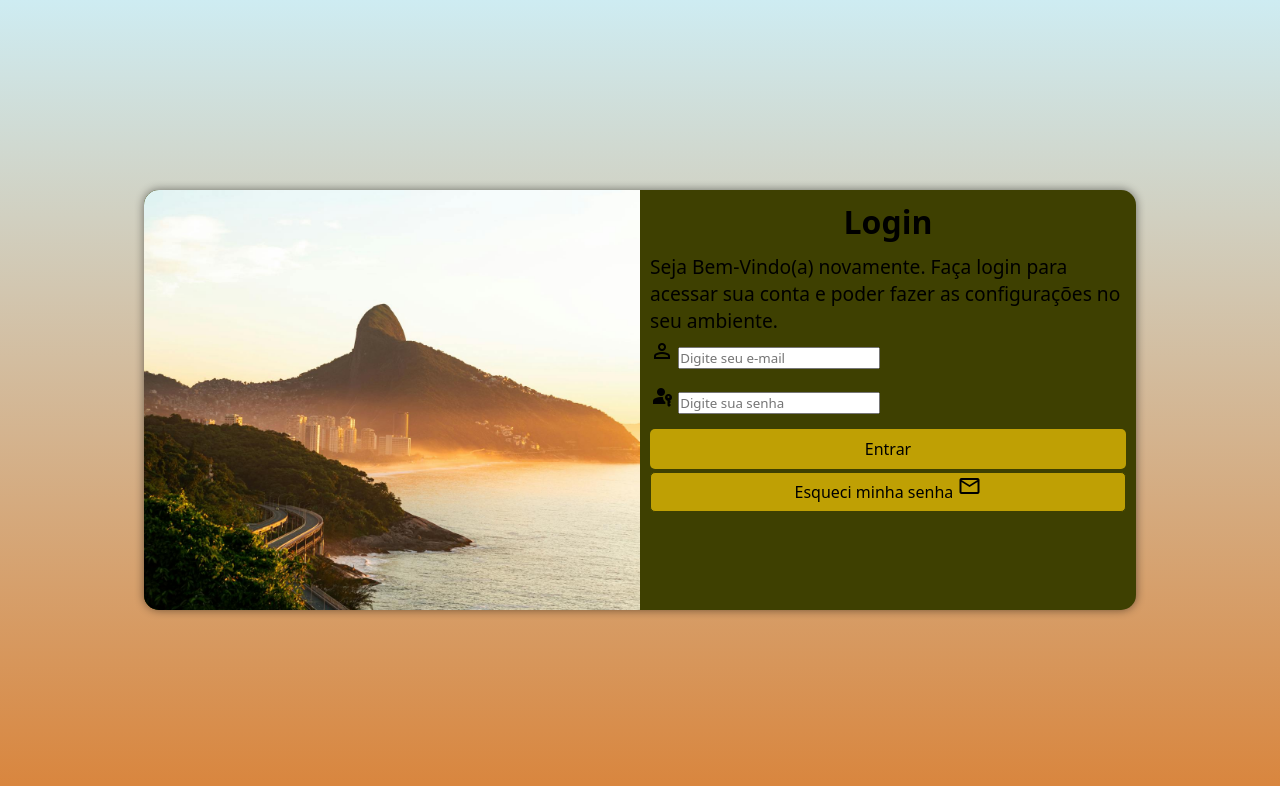
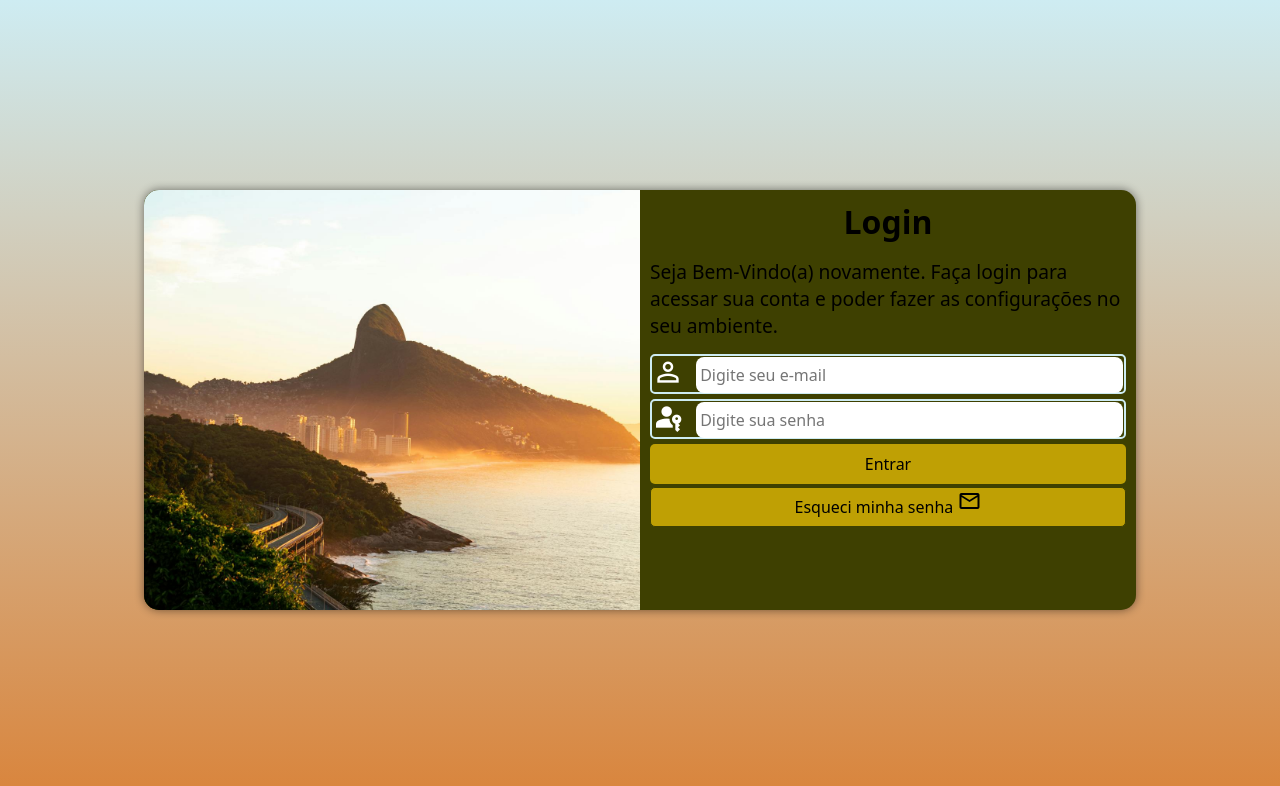
Before and after one commit to aarthurtomaz/projeto-login, a plain HTML site: page index.html in a window 1280 px wide. Drawn offline with nearby package versions, Linux system fonts and the light colour scheme.

Commit message:
atualizado

```diff
--- a/estilos/media-queries.css
+++ b/estilos/media-queries.css
@@ -14,6 +14,7 @@ telas extra grandes: acima de 1200px
     }
     section#login{
         width: 90vw;
+        height: 300px;
     }
     div#imagem{
         float: left;
@@ -29,6 +30,7 @@ telas extra grandes: acima de 1200px
 }
     div#formulario > p{
     font-size: 1em;
+    margin: 10px 0px;
 }
 
 }
@@ -54,5 +56,6 @@ telas extra grandes: acima de 1200px
 }
     div#formulario > p{
     font-size: 1.2em;
+    margin: 15px 0px;
 }
 }
--- a/estilos/style.css
+++ b/estilos/style.css
@@ -30,17 +30,14 @@ section#login{
     position: absolute;
     left: 50%;
     top: 50%;
-    transform: translate(-50%, -50%);
     overflow: hidden;
-
     background-color: var(--cor-primaria);
-    min-height: 420px;
     min-width: 250px;
     border-radius: 15px;
     box-shadow: 0px 0px 10px #0000007e;
-
     transition: width .2s, height .2s;
     transition-timing-function: ease;
+    transform: translate(-50%, -50%);
 }
 section#login > div#imagem{
     display: block;
@@ -61,6 +58,8 @@ div#formulario > p{
     font-size: .8em;
 }
 div.campo{
+    background-color: var(--cor-primaria);
+    border: 2px solid var(--cor-fundo);
     display: block;
     width: 100%;
     height: 40px;
@@ -70,6 +69,23 @@ div.campo{
 
 div.campo > label{
     display: none;
+}
+
+div.campo > span{
+    color: white;
+    font-size: 2em;
+    width: 40px;
+}
+
+div.campo > input{
+    background-color: #fff;
+    font-size: 1em;
+    width: calc(100% - 45px);
+    height: 100%;
+    border: 0px;
+    border-radius: 8px;
+    padding: 4px;
+    transform: translateY(-7px);
 }
 
 form > input[type="submit"]{
```
